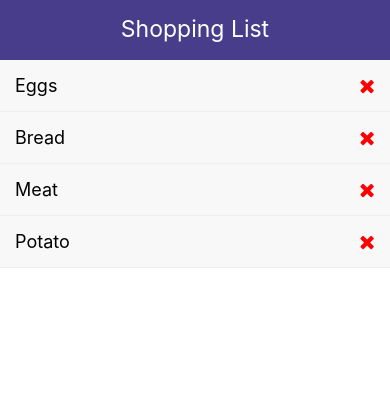
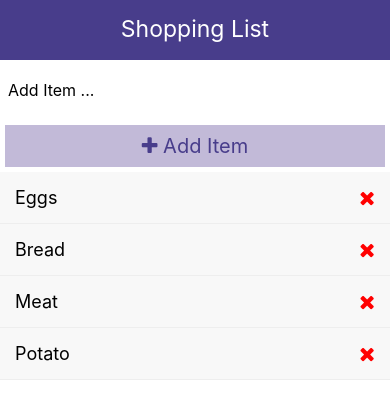
Before and after one commit to tamim36/shopping-list, a React Native app: screen / in a window 390 px wide. Shown: the top 400 px of the page. Built offline with nearby package versions, Linux system fonts and the light colour scheme.

Commit message:
adding input component

```diff
--- a/App.jsx
+++ b/App.jsx
@@ -2,6 +2,7 @@
 import React, { useState } from 'react';
 import Header from './components/Header';
 import ListItem from './components/ListItem';
+import AddItem from './components/AddItem';
 
 const App = () => {
   const [items, setItems] = useState([
@@ -20,6 +21,7 @@
   return (
     <View style={styles.container}>
       <Header />
+      <AddItem />
       <FlatList
         data={items}
         renderItem= {({item}) => <ListItem item={item} deleteItem={deleteItem} />} />
--- /dev/null
+++ b/components/AddItem.jsx
@@ -0,0 +1,36 @@
+import { StyleSheet, Text, View, TextInput, TouchableOpacity } from 'react-native'
+import React from 'react'
+import Icon from 'react-native-vector-icons/FontAwesome';
+
+const AddItem = () => {
+  return (
+    <View>
+      <TextInput placeholder='Add Item ... ' style={styles.input} />
+      <TouchableOpacity style={styles.btn}>
+        <Text style={styles.btnText}>
+            <Icon name='plus' size={20} /> Add Item
+        </Text>
+      </TouchableOpacity>
+    </View>
+  )
+}
+
+export default AddItem
+
+const styles = StyleSheet.create({
+    input: {
+        height: 60,
+        padding: 8,
+        fontSize: 16
+    },
+    btn: {
+        backgroundColor: '#c2bad8',
+        padding: 9,
+        margin: 5
+    },
+    btnText: {
+        color: 'darkslateblue',
+        fontSize: 20,
+        textAlign: 'center'
+    }
+})
```
